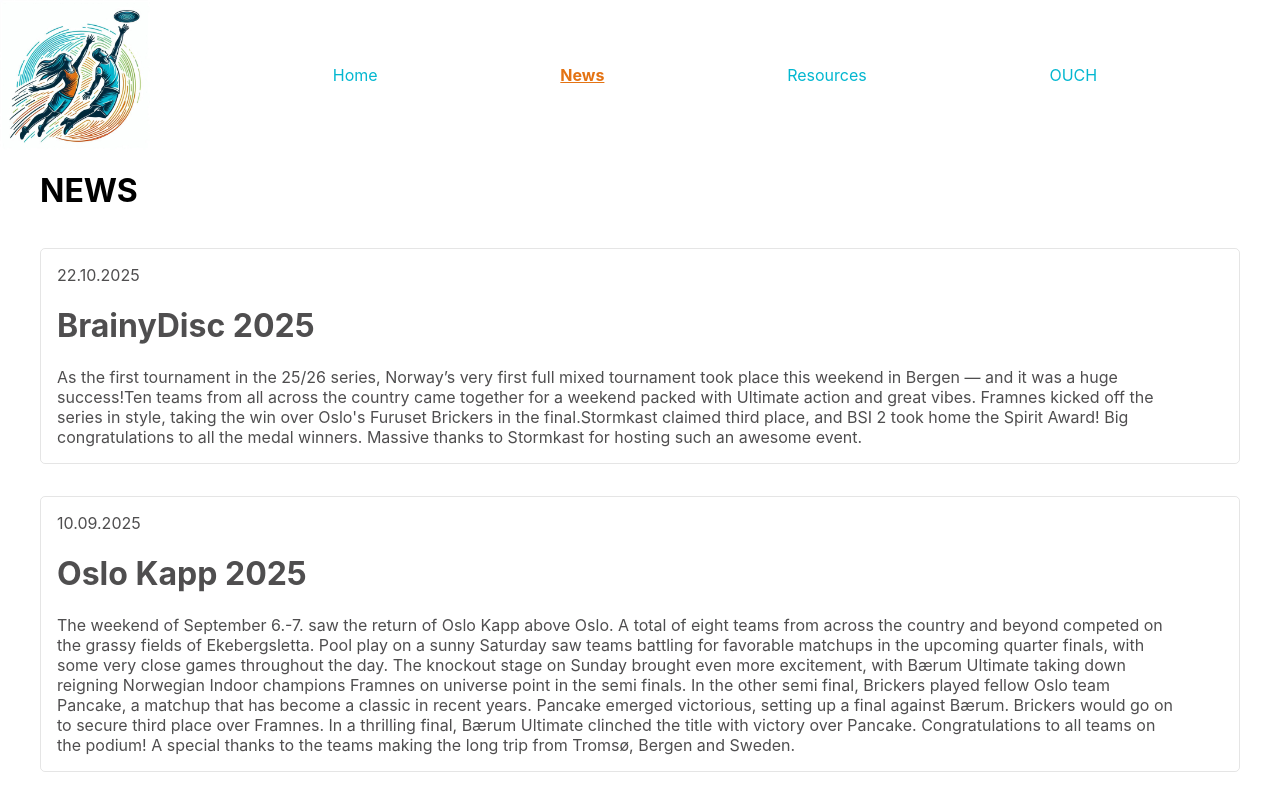
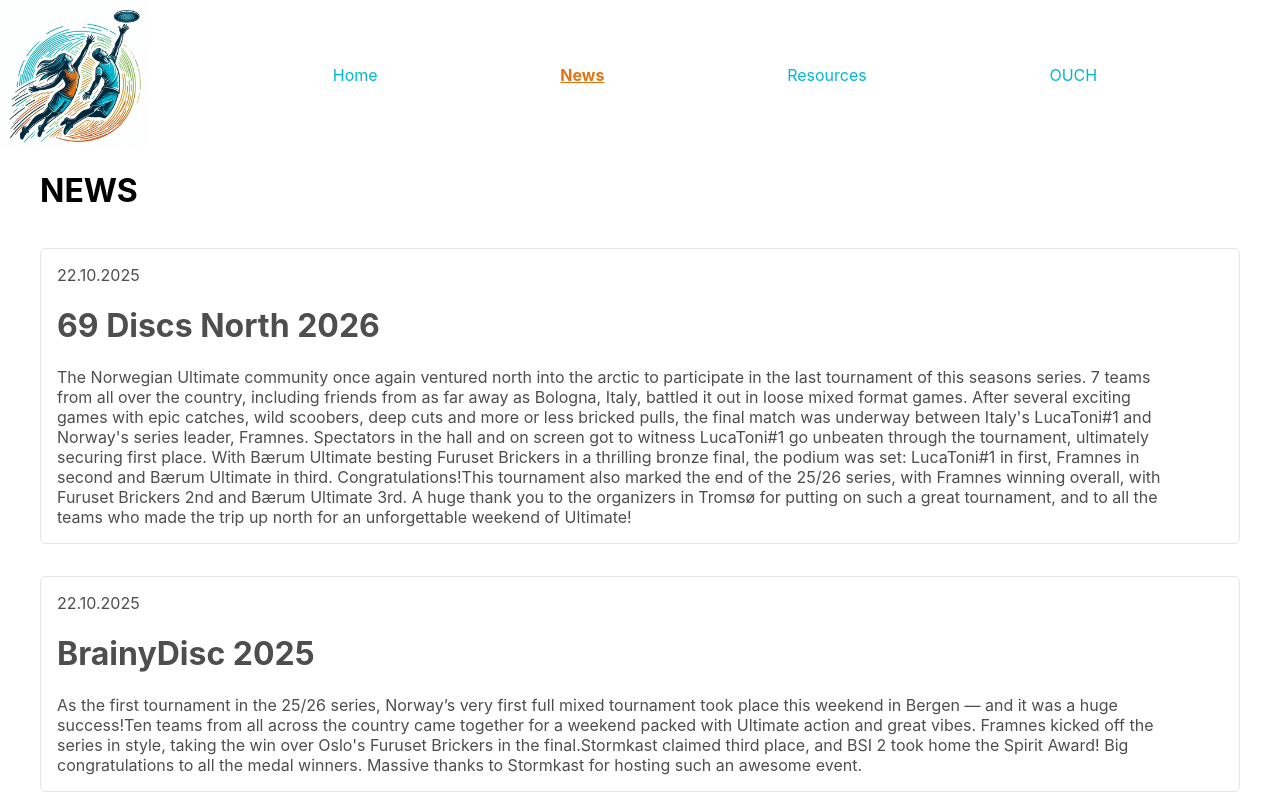
Before and after one commit to Nihabu/ouchWeb, a React (Create React App) app: page /news in a window 1280 px wide. Shown: the top 800 px of the page. Built offline with nearby package versions, Linux system fonts and the light colour scheme.

Commit message:
Updating upcoming and news after Tromsø

```diff
--- a/src/newsList.js
+++ b/src/newsList.js
@@ -1,4 +1,17 @@
 const newsList = [
+	{
+		header: "69 Discs North 2026",
+		text:
+			"The Norwegian Ultimate community once again ventured north into the arctic to participate in the last tournament of this seasons series. " +
+			"7 teams from all over the country, including friends from as far away as Bologna, Italy, battled it out in loose mixed format games. " +
+			"After several exciting games with epic catches, wild scoobers, deep cuts and more or less bricked pulls, the final match was underway between " +
+			"Italy's LucaToni#1 and Norway's series leader, Framnes. Spectators in the hall and on screen got to witness LucaToni#1 go unbeaten through the tournament, ultimately securing first place. " +
+			"With Bærum Ultimate besting Furuset Brickers in a thrilling bronze final, the podium was set: LucaToni#1 in first, Framnes in second and Bærum Ultimate in third. Congratulations!" +
+			"This tournament also marked the end of the 25/26 series, with Framnes winning overall, with Furuset Brickers 2nd and Bærum Ultimate 3rd. " +
+			"A huge thank you to the organizers in Tromsø for putting on such a great tournament, and to all the teams who made the trip up north for an unforgettable weekend of Ultimate!"
+			,
+		posted: "22.10.2025"
+	},
 	{
 		header: "BrainyDisc 2025",
 		text:
--- a/src/upcomingEventsList.js
+++ b/src/upcomingEventsList.js
@@ -1,13 +1,4 @@
 const eventsList = [
-	{
-		date: "28. February - 1. March 2026",
-		location: "Tromsø",
-		locationLink: null,
-		title: "69 Discs North '26",
-		info: "The third and last tournament of the Norwegian Indoor Series 25/26. Format is loose mixed",
-		extraLink: null,
-		extra: null
-	},
 	{
 		date: "28. - 29. March 2026",
 		location: "Sotra, Bergen",
```
